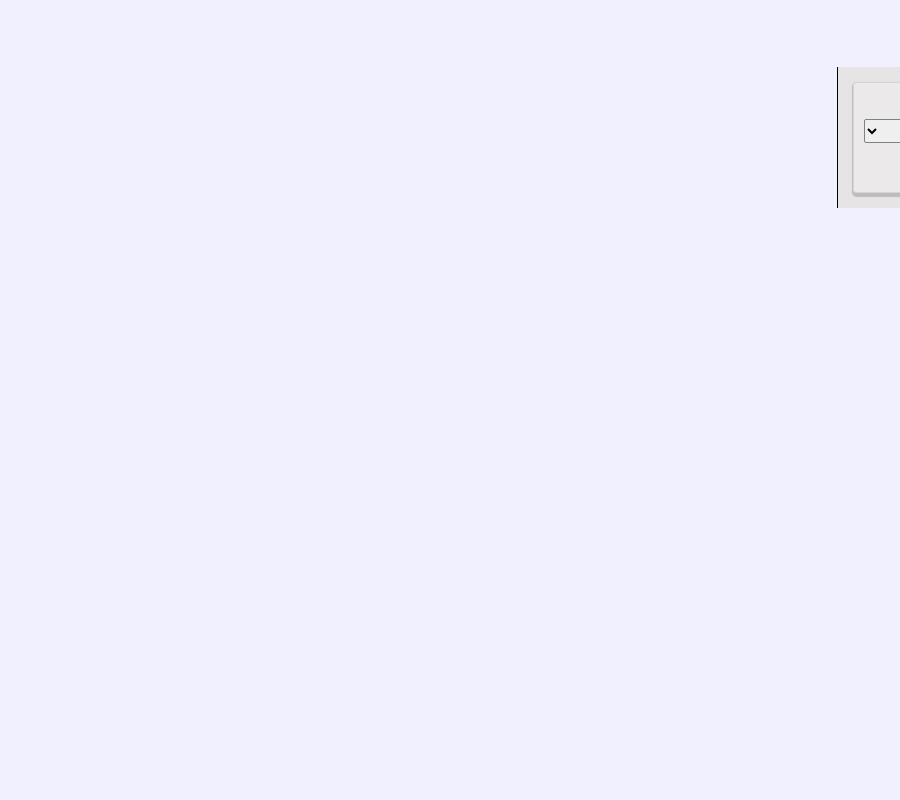
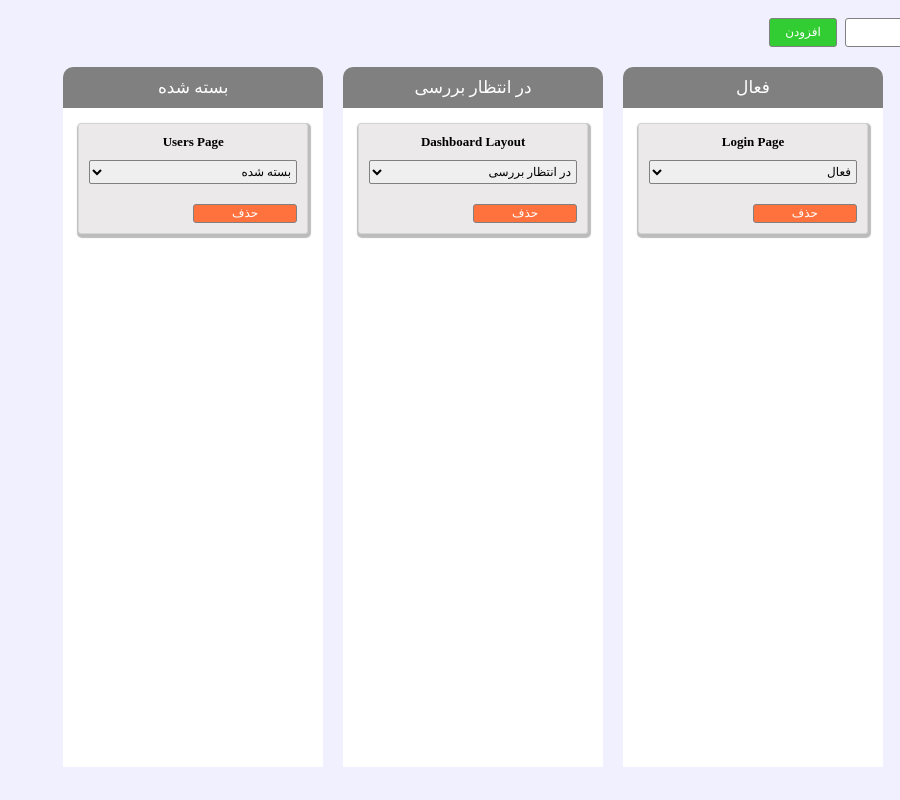
Before and after one commit to gorjiali/simple-task-manager, a Vue app: page / in a window 1280 px wide. Shown: the whole page, without its empty margins (380-1280 px from the left). Built offline with nearby package versions, Linux system fonts and the light colour scheme; a web font is replaced by a local one.

Commit message:
WorkItemsList component styles

```diff
--- a/src/components/WorkItemsList.vue
+++ b/src/components/WorkItemsList.vue
@@ -1,10 +1,13 @@
 <template>
+  <div class="container">
+    <span>{{ typesList.find(item => item.enName === type).faName }}</span>
     <div class="list">
       <WorkItem
         v-for="item in items"
         :key="item.title + Math.random()"
         :item="item"
       />
+    </div>
   </div>
 </template>
 
@@ -14,6 +17,17 @@ import WorkItem from "@/components/WorkItem";
 export default {
   props: {
     type: String,
+  },
+
+  data() {
+    return {
+      typesList: [
+        { enName: "new", faName: "جدید" },
+        { enName: "active", faName: "فعال" },
+        { enName: "pendedReview", faName: "در انتظار بررسی" },
+        { enName: "resolved", faName: "بسته شده" },
+      ],
+    };
   },
 
   components: {
@@ -31,11 +45,27 @@ export default {
 </script>
 
 <style scoped>
+.container {
+  width: 100%;
+  display: flex;
+  flex-direction: column;
+  text-align: center;
+  background-color: white;
+  margin: 0 10px;
+  border-top-left-radius: 10px;
+  border-top-right-radius: 10px;
+  height: calc(100vh - 100px);
+}
+.container span {
+  background-color: gray;
+  color: white;
+  padding: 10px;
+  font-size: 17px;
+  border-top-left-radius: 10px;
+  border-top-right-radius: 10px;
+}
 .list {
-  border-right: 1px solid black;
-  border-left: 1px solid black;
   padding: 5px;
-  background-color: #e6e4e4;
   display: flex;
   flex-direction: column;
 }
```
Lines whose indentation alone changed are shown as unchanged.
